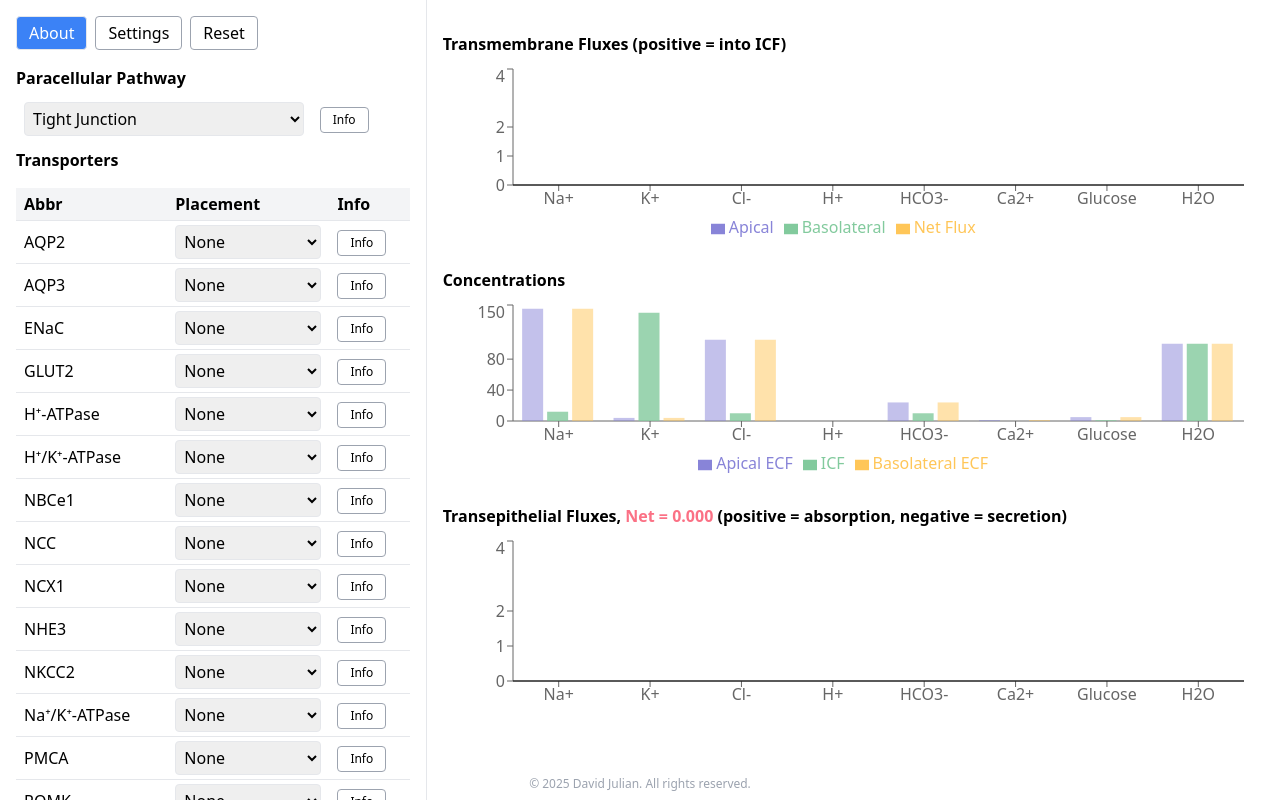
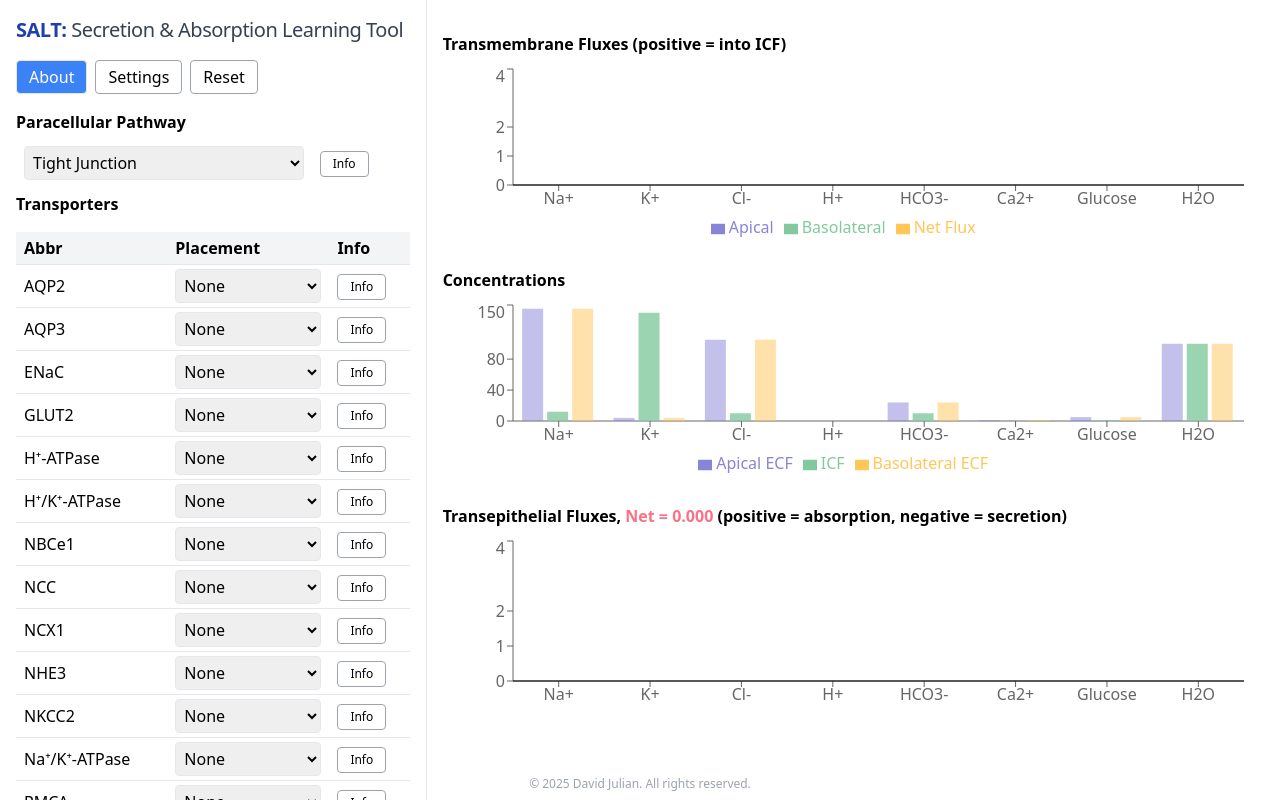
Before and after one commit to davidjulian/SALT, a React (Create React App) app: page / in a window 1280 px wide. Built offline with nearby package versions, Linux system fonts and the light colour scheme.

Commit message:
Add title to App.js

```diff
--- a/src/App.js
+++ b/src/App.js
@@ -623,8 +623,10 @@ const netTEFlux =
 )}
 
 <div className="flex h-screen">
-      <div className="w-1/3 p-4 border-r overflow-auto">
-<div className="flex space-x-2 mb-4">
+<div className="w-1/3 p-4 border-r overflow-auto">
+  <div className="text-xl font-bold mb-4 tracking-tight text-blue-800">
+    SALT: <span className="font-normal text-gray-700">Secretion &amp; Absorption Learning Tool</span>
+  </div><div className="flex space-x-2 mb-4">
   <Button onClick={() => setShowAbout(true)}>About</Button>
 <Button variant="outline" onClick={() => setShowSettings(true)}>Settings</Button>
 <Button variant="outline" onClick={() => setTransporters(INITIAL_TRANSPORTERS.map(t => ({ ...t })))}>Reset</Button>
```
